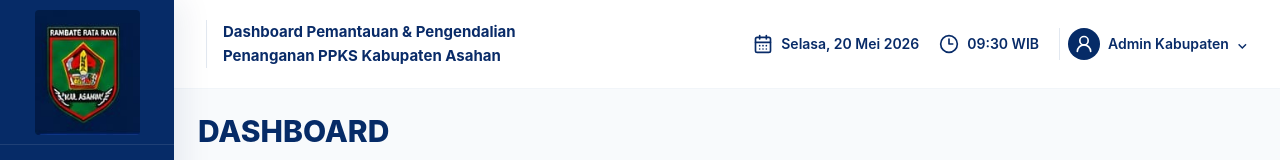
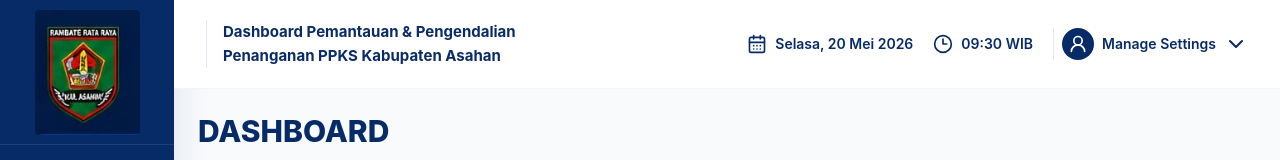
Before and after one commit to fadillahrizki/astabrata, a React (Vite) app: page / in a window 1280 px wide. Shown: the top 160 px of the page. Built offline with nearby package versions, Linux system fonts and the light colour scheme.

Commit message:
fix sidebar and dropdown

```diff
--- /dev/null
+++ b/src/components/Dropdown.jsx
@@ -0,0 +1,67 @@
+import { ChevronDown, UserRound } from "lucide-react";
+import { useState, useEffect, useRef } from "react";
+
+export default function Dropdown({
+  label = "Options",
+  items = [],
+  isUser = false,
+}) {
+  const [isOpen, setIsOpen] = useState(false);
+  const dropdownRef = useRef(null);
+
+  // Toggle the dropdown visibility
+  const toggleDropdown = () => setIsOpen(!isOpen);
+
+  // Close the dropdown if a click occurs outside of the element
+  useEffect(() => {
+    const handleClickOutside = (event) => {
+      if (dropdownRef.current && !dropdownRef.current.contains(event.target)) {
+        setIsOpen(false);
+      }
+    };
+
+    document.addEventListener("mousedown", handleClickOutside);
+    return () => document.removeEventListener("mousedown", handleClickOutside);
+  }, []);
+
+  return (
+    <div className="relative inline-block text-left" ref={dropdownRef}>
+      <div
+        className="flex items-center gap-2 pl-2 border-l border-slate-200 cursor-pointer"
+        onClick={toggleDropdown}
+      >
+        {isUser && (
+          <span className="w-8 h-8 rounded-full bg-[#062b67] text-white flex items-center justify-center">
+            <UserRound className="w-5 h-5" />
+          </span>
+        )}
+        <span className="hidden md:inline">{label}</span>
+        <ChevronDown />
+      </div>
+
+      {/* Dropdown Menu List */}
+      {isOpen && (
+        <div
+          className="absolute right-0 z-50 mt-2 w-56 origin-top-right rounded-md bg-white shadow-lg ring-1 ring-black ring-opacity-5 focus:outline-none transition-all duration-100 ease-out scale-100 opacity-100"
+          role="menu"
+        >
+          <div className="py-1" role="none">
+            {items.map((item, index) => (
+              <button
+                key={index}
+                onClick={() => {
+                  if (item.onClick) item.onClick();
+                  setIsOpen(false); // Auto-close menu on item selection
+                }}
+                className="block w-full px-4 py-2 text-left text-sm text-gray-700 hover:bg-gray-100 hover:text-gray-900 transition-colors"
+                role="menuitem"
+              >
+                {item.label}
+              </button>
+            ))}
+          </div>
+        </div>
+      )}
+    </div>
+  );
+}
--- a/src/components/Header.jsx
+++ b/src/components/Header.jsx
@@ -1,10 +1,26 @@
-import { CalendarDays, Clock3, Menu, UserRound } from "lucide-react";
-export default function Header({ setOpen }) {
+import {
+  CalendarDays,
+  ChevronDown,
+  Clock3,
+  Menu,
+  UserRound,
+} from "lucide-react";
+import Dropdown from "./Dropdown";
+export default function Header({ open, setOpen }) {
+  const menuItems = [
+    {
+      label: "Account settings",
+      onClick: () => console.log("Account clicked"),
+    },
+    { label: "Support", onClick: () => console.log("Support clicked") },
+    { label: "License", onClick: () => console.log("License clicked") },
+  ];
+
   return (
-    <header className="sticky top-0 z-30 bg-white/95 backdrop-blur border-b border-slate-100">
+    <header className="sticky top-0 z-50 bg-white/95 backdrop-blur border-b border-slate-100">
       <div className="h-[88px] px-5 lg:px-8 flex items-center gap-5">
         <button
-          onClick={() => setOpen(true)}
+          onClick={() => setOpen(!open)}
           className="lg:hidden rounded-lg border border-slate-200 p-2 text-[#062b67]"
         >
           <Menu className="w-6 h-6" />
@@ -29,13 +45,8 @@ export default function Header({ setOpen }) {
             <Clock3 className="w-5 h-5" />
             09:30 WIB
           </div>
-          <div className="flex items-center gap-2 pl-2 border-l border-slate-200">
-            <span className="w-8 h-8 rounded-full bg-[#062b67] text-white flex items-center justify-center">
-              <UserRound className="w-5 h-5" />
-            </span>
-            <span className="hidden md:inline">Admin Kabupaten</span>
-            <span>⌄</span>
-          </div>
+
+          <Dropdown label="Manage Settings" items={menuItems} isUser={true} />
         </div>
       </div>
     </header>
--- a/src/components/Layout.jsx
+++ b/src/components/Layout.jsx
@@ -13,7 +13,7 @@ export default function Layout() {
     <>
       <Sidebar page={page} setPage={setPage} open={open} setOpen={setOpen} />
       <div className="lg:pl-[174px] min-h-screen">
-        <Header setOpen={setOpen} />
+        <Header setOpen={setOpen} open={open} />
         <Outlet />
       </div>
     </>
--- a/src/components/Sidebar.jsx
+++ b/src/components/Sidebar.jsx
@@ -62,7 +62,7 @@ export default function Sidebar({ page, setPage, open, setOpen }) {
 
   return (
     <aside
-      className={`fixed z-40 inset-y-0 left-0 w-[174px] bg-[#062b67] text-white sidebar-shadow transition-transform duration-300 lg:translate-x-0 ${open ? "translate-x-0" : "-translate-x-full"}`}
+      className={`fixed z-40 inset-y-0 left-0 w-[174px] bg-[#062b67] text-white sidebar-shadow transition-transform duration-300 lg:translate-x-0 ${open ? "translate-x-0 pt-[100px]" : "-translate-x-full"}`}
     >
       <div className="h-full flex flex-col">
         <div className="h-[145px] flex items-center justify-center border-b border-white/10">
```
